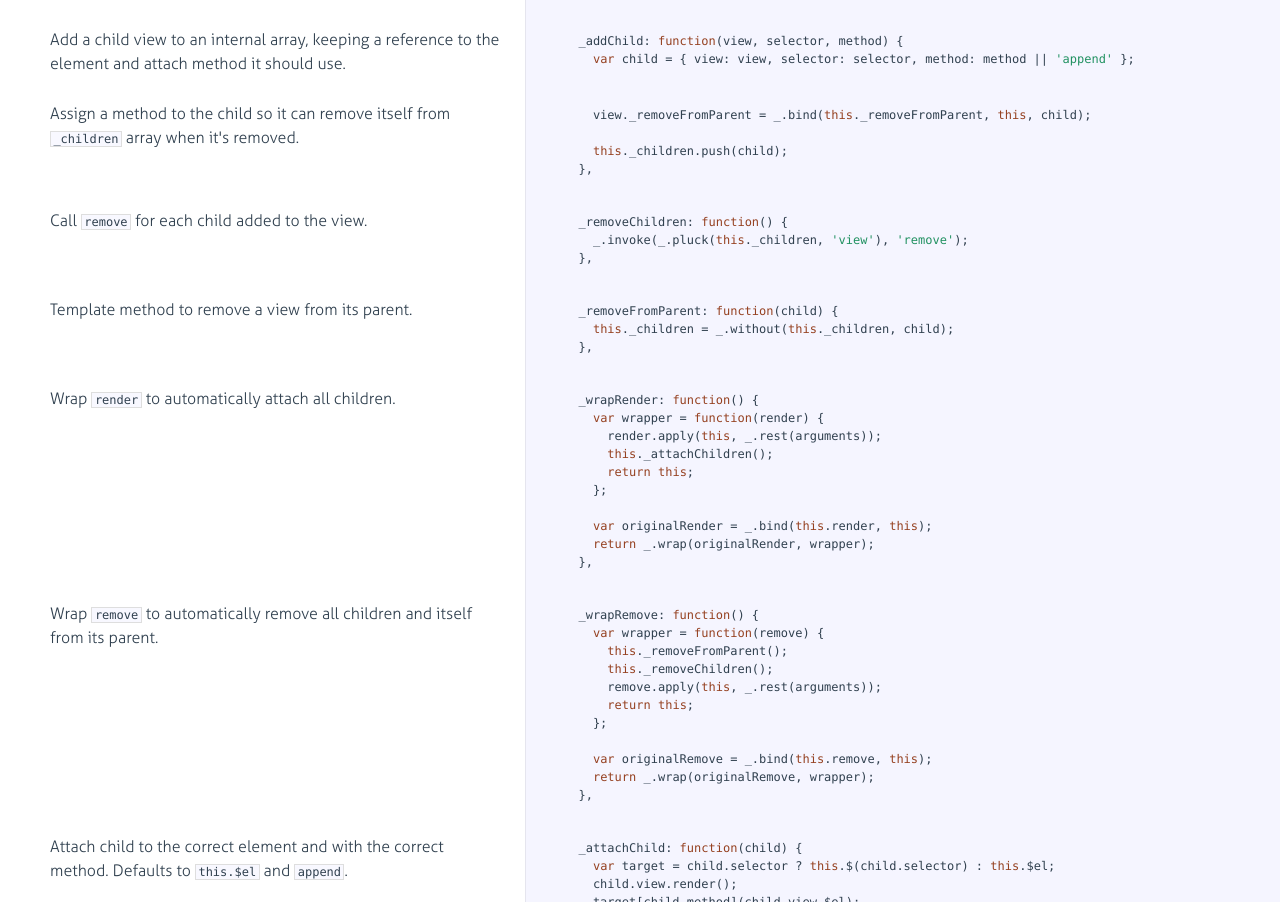
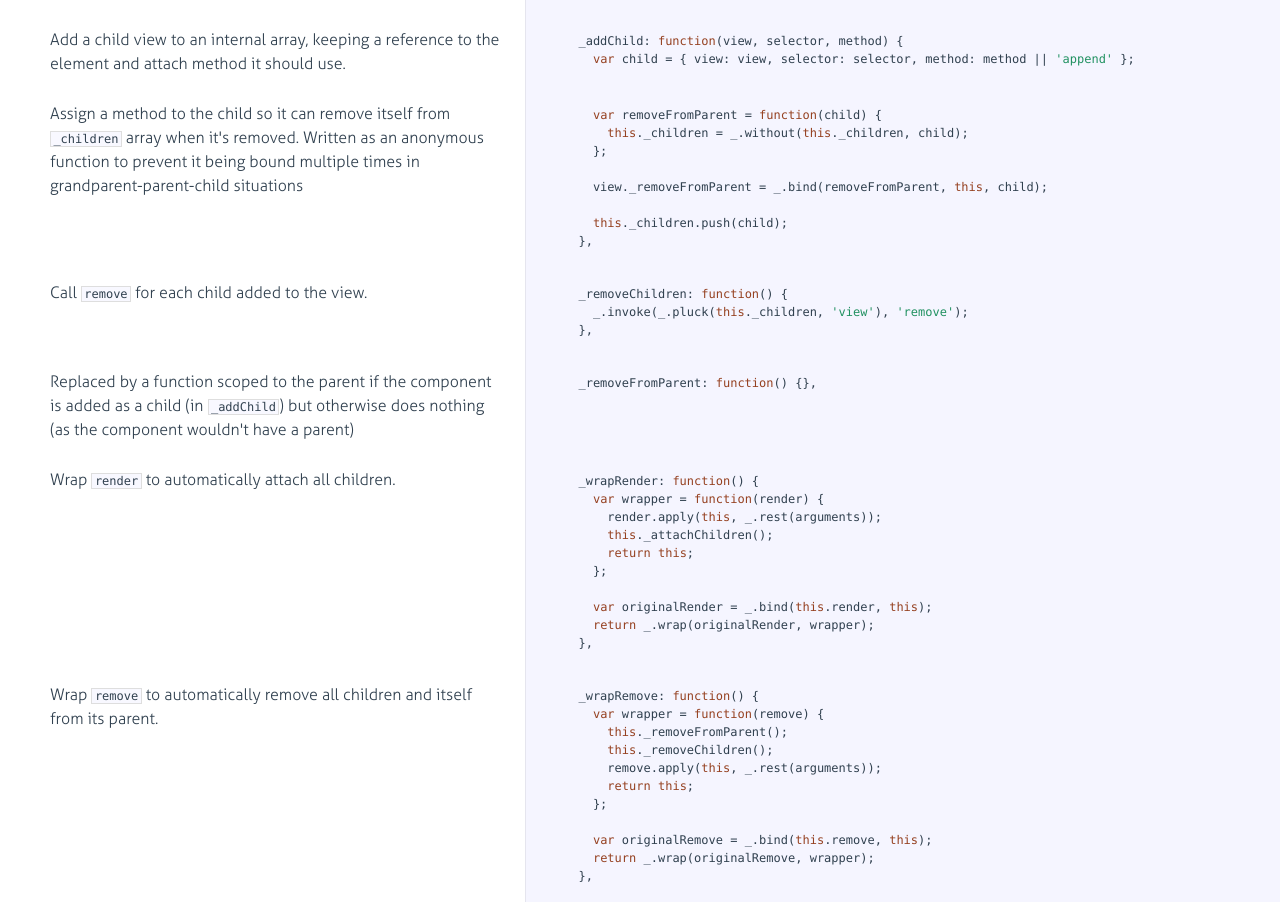
Before and after one commit to yammer/backbone-component, a website: page docs/backbone-component.html in a window 1280 px wide. Shown: the part 1102-2004 px from the top of the page. Drawn offline with Linux system fonts and the light colour scheme.

Commit message:
Updated documentation

```diff
--- a/docs/backbone-component.html
+++ b/docs/backbone-component.html
@@ -226,11 +226,17 @@ the element and attach method it should use.</p>
                 <a class="pilcrow" href="#section-13">&#182;</a>
               </div>
               <p>Assign a method to the child so it can remove itself from <code>_children</code>
-array when it&#39;s removed.</p>
+array when it&#39;s removed.
+Written as an anonymous function to prevent it being
+bound multiple times in grandparent-parent-child situations</p>
 
             </div>
 
-            <div class="content"><div class='highlight'><pre>    view._removeFromParent = _.bind(<span class="keyword">this</span>._removeFromParent, <span class="keyword">this</span>, child);
+            <div class="content"><div class='highlight'><pre>    <span class="keyword">var</span> removeFromParent = <span class="keyword">function</span>(child) {
+      <span class="keyword">this</span>._children = _.without(<span class="keyword">this</span>._children, child);
+    };
+
+    view._removeFromParent = _.bind(removeFromParent, <span class="keyword">this</span>, child);
 
     <span class="keyword">this</span>._children.push(child);
   },</pre></div></div>
@@ -261,13 +267,13 @@ array when it&#39;s removed.</p>
               <div class="pilwrap ">
                 <a class="pilcrow" href="#section-15">&#182;</a>
               </div>
-              <p>Template method to remove a view from its parent.</p>
+              <p>Replaced by a function scoped to the parent if the component is added
+as a child (in <code>_addChild</code>) but otherwise does nothing (as the component
+wouldn&#39;t have a parent)</p>
 
             </div>
 
-            <div class="content"><div class='highlight'><pre>  _removeFromParent: <span class="keyword">function</span>(child) {
-    <span class="keyword">this</span>._children = _.without(<span class="keyword">this</span>._children, child);
-  },</pre></div></div>
+            <div class="content"><div class='highlight'><pre>  _removeFromParent: <span class="keyword">function</span>() {},</pre></div></div>
 
         </li>
 
```
